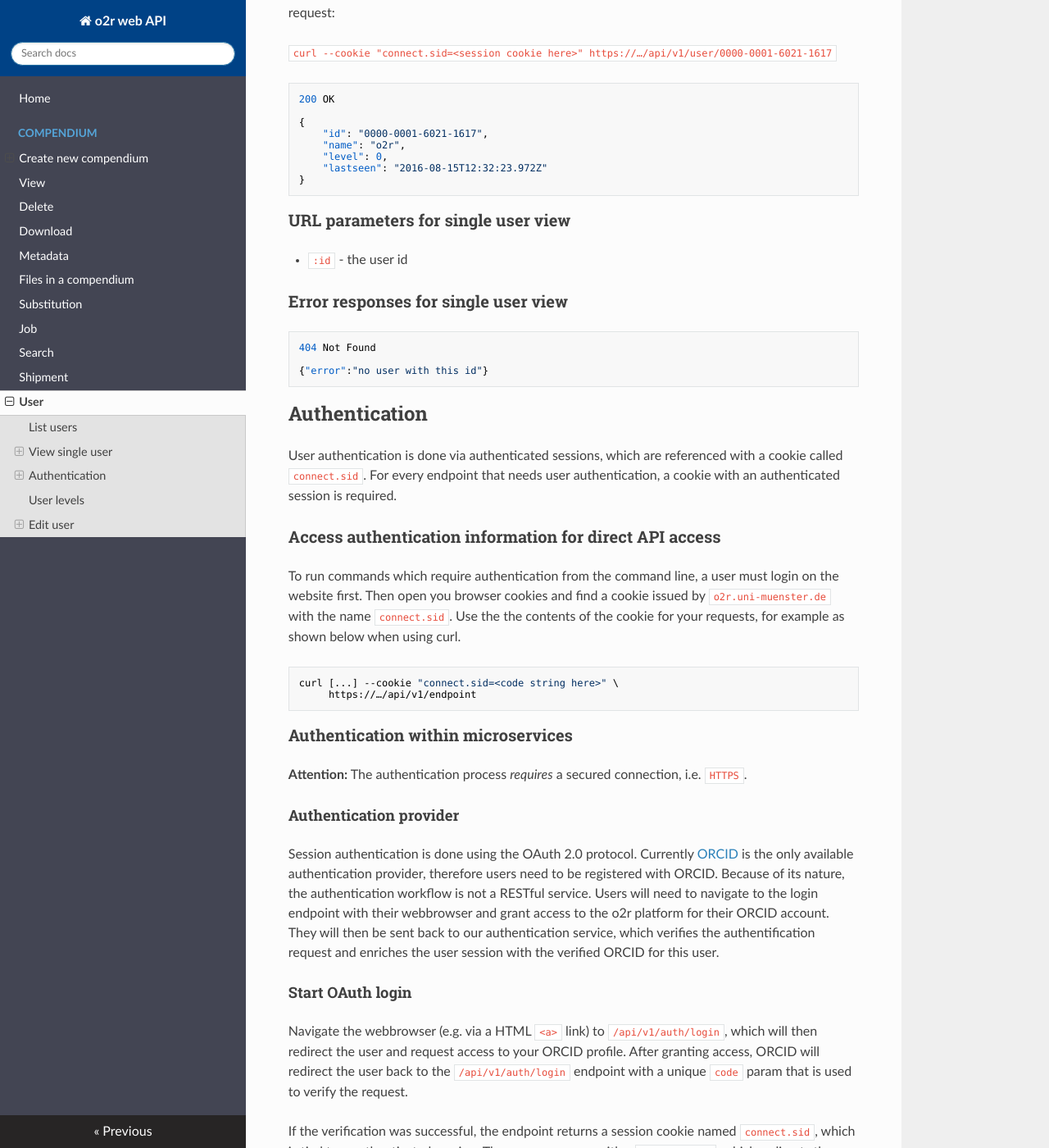
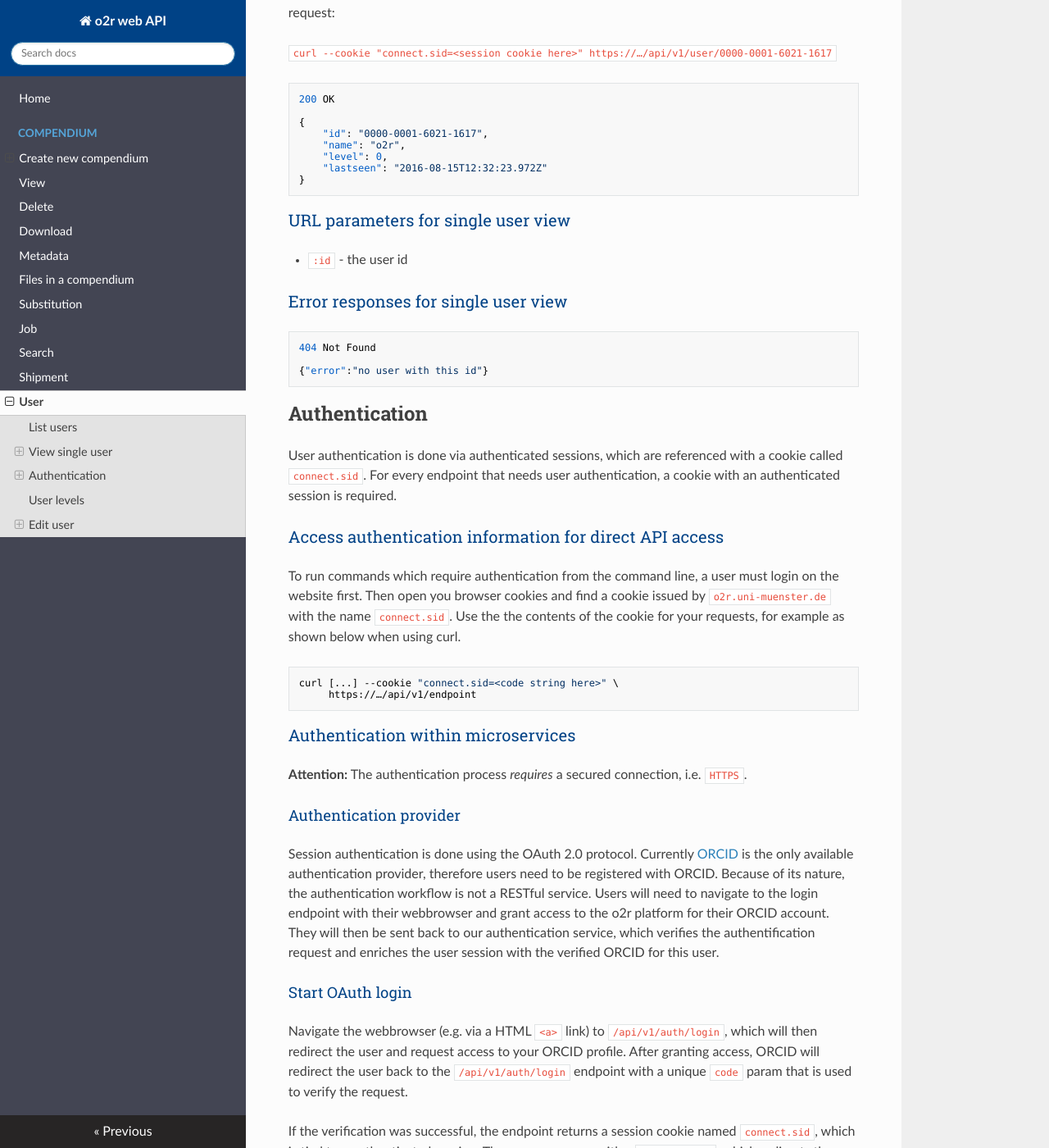
Before and after one commit to o2r-project/api, an MkDocs documentation site: the page built from docs/user.md, in a window 1280 px wide and 1400 px high, scrolled down 936 px. Shown: the whole window at 82% size. Built offline with MkDocs 1.6.1, drawn with Linux system fonts in a browser that asks for light colours; nearby versions of some CDN libraries; old or Windows-style settings are respelled for this version of MkDocs.

Commit message:
use o2r blue for small screens

```diff
--- a/docs/o2r.css
+++ b/docs/o2r.css
@@ -4,6 +4,14 @@
 
 .wy-nav-side {
     background-color: #434553;
+}
+
+.wy-nav-top {
+    background-color: #004286;
+}
+
+.wy-menu-vertical a:active{
+    background-color:#004286;
 }
 
 .wy-menu a {
@@ -13,3 +21,8 @@
 .wy-menu-vertical a:hover {
 	background:#004286;
 }
+
+h3, h4, h5, h6 {
+    color: #004286;
+    font-weight: 300
+}
```
